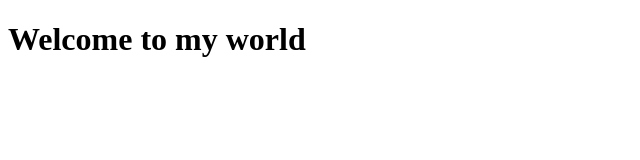
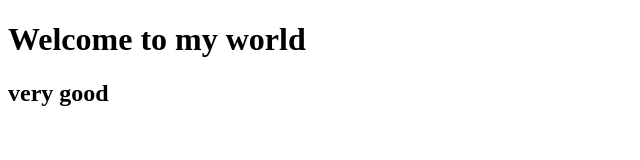
Before and after one commit to s19003045/gitcommand-test, a website: page index.html in a window 1280 px wide. Shown: the whole page, without its empty margins (0-640 px from the left). Drawn offline with Linux system fonts and the light colour scheme.

Commit message:
add something to index.html

```diff
--- a/index.html
+++ b/index.html
@@ -10,6 +10,7 @@
 
 <body>
   <h1>Welcome to my world</h1>
+  <h2>very good</h2>
 </body>
 
 </html>
```
